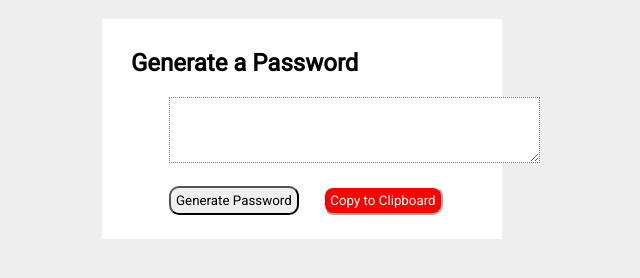
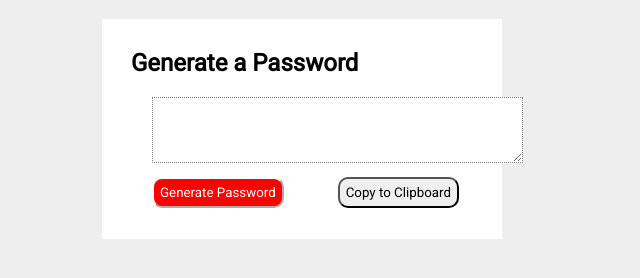
Before and after one commit to deannasanchez/Password-Generator-JS, a plain HTML site: page index.html in a window 1280 px wide. Shown: the part 62-340 px from the top of the page, without its empty margins (338-978 px from the left). Drawn offline with Linux system fonts and the light colour scheme.

Commit message:
changed css for buttons

```diff
--- a/script.js
+++ b/script.js
@@ -1 +1,4 @@
-var alphnum = "abcdefghijklmnopqrstuvwxyz0123456789".split();
+var alphnum = "abcdefghijklmnopqrstuvwxyz0123456789";
+var randomIndex = Math.floor(Math.random() * alphnum.length);
+      console.log("random index: ", randomIndex);
+      console.log("random item: ", alphnum[randomIndex]);
--- a/style.css
+++ b/style.css
@@ -22,30 +22,27 @@ h2{
     height: 220px;
     background-color: white;
     padding: 10px;
+    border: rgb(190, 190, 190) 4px;
 }
 
 #password {
-    margin-left: 15%;
+    margin-left: 40px;
     border: dotted gray 1px;
 }
 
 #generate {
-    float: left;
-    margin-left: 15%;
-    margin-top: 5%;
-    padding: 5px;
+    margin-left: 40px;
+    margin-top: 10px;
+    padding: 6px;
     border-radius: 10px;
-
+    background-color: red;
+    color: white;
+    border-color: white;
 }
 
 #copy {
-    float: right;
-    margin-right: 13%;
-    margin-top: 5%;
-    background-color: red;
-    color: white;
-    padding: 5px;
+    margin-left: 50px;
+    margin-top: 10px;
+    padding: 6px;
     border-radius: 10px;
-    border-color: white;
-
 }
```
